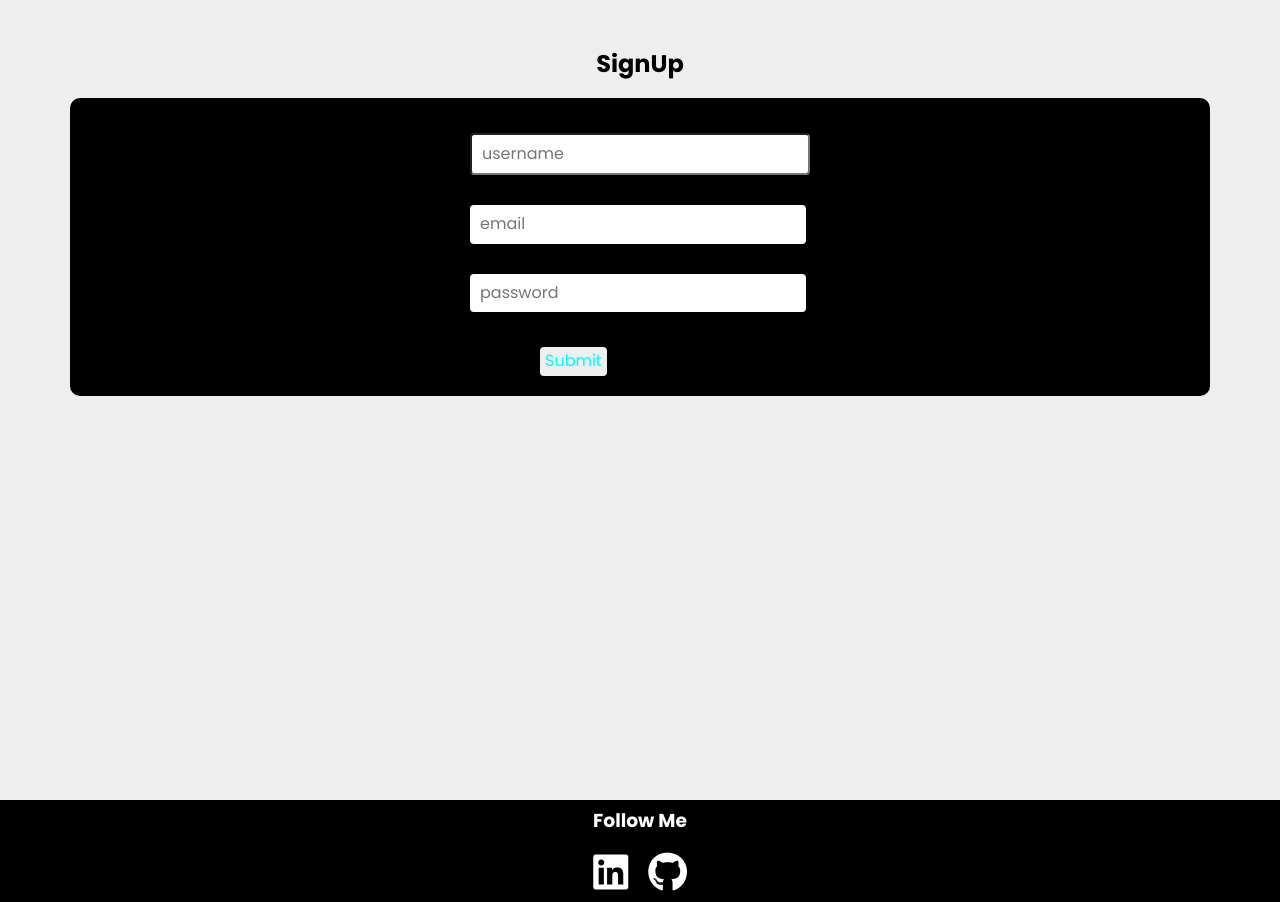
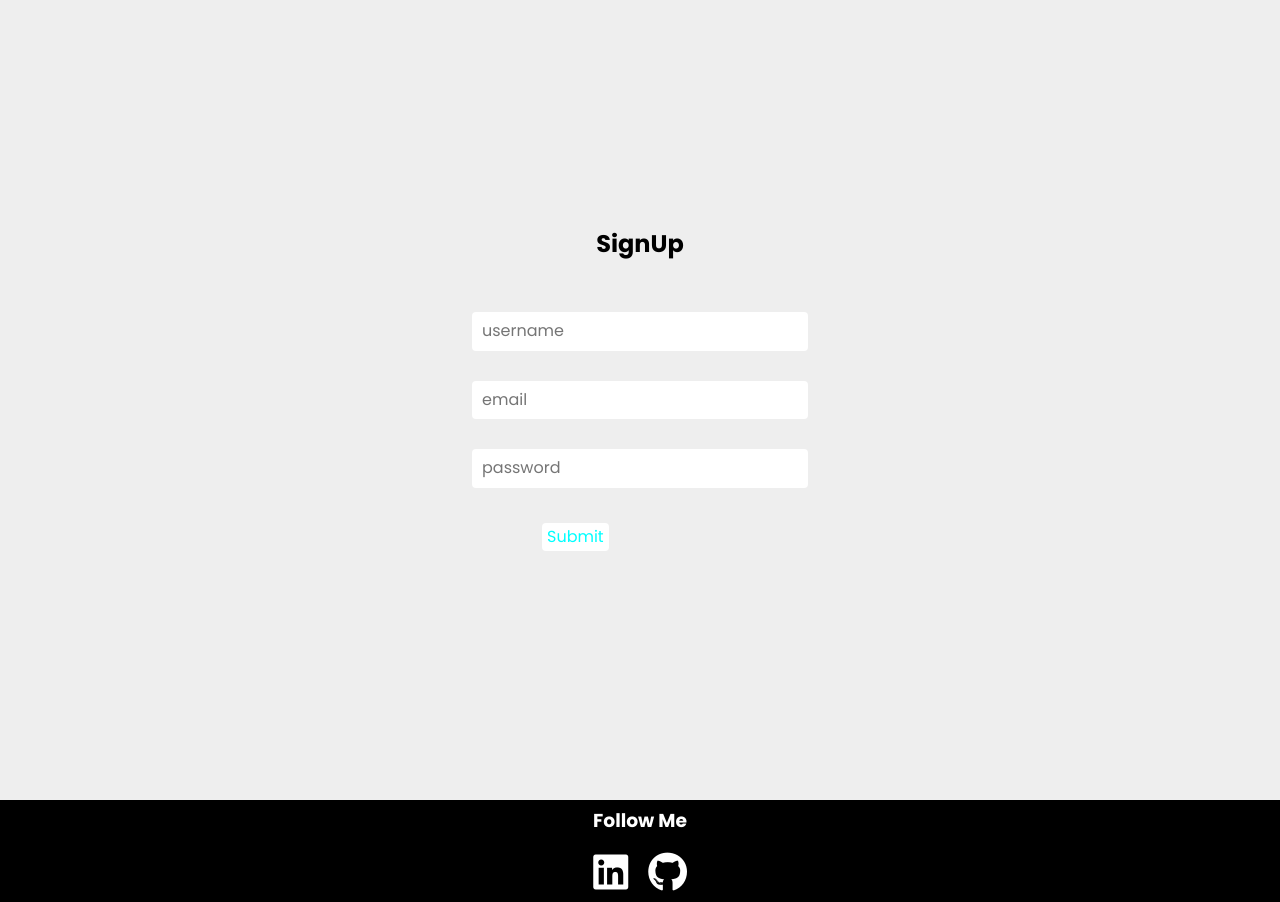
Before and after one commit to ahmadadnanes/Blog-post, a PHP site: page /signup.php in a window 1280 px wide. Shown: the part 63-965 px from the top of the page. Run offline with PHP 8.4, Linux system fonts and the light colour scheme.

Commit message:
minor improvements

```diff
--- a/css/login.css
+++ b/css/login.css
@@ -1,5 +1,8 @@
 section{
     padding: 50px;
+    display: flex;
+    justify-content: center;
+    align-items: center;
 }
 
 section .container h2{
@@ -13,12 +16,15 @@ section .container .form{
     justify-content: center;
     align-items: center;
     position: relative;
-    background-color: black;
     border-radius: 10px;
 }
 
 section .container .form .username{
     margin-top: 20px;
+}
+
+section .container .form .username input{
+    border: none;
 }
 
 section .container .form .user{
@@ -56,6 +62,7 @@ section .container .form .submit button{
     border-radius: 4px;
     color: aqua;
     border: none;
+    background-color: white;
 }
 
 section .container .form .submit button:hover{
--- a/css/main.css
+++ b/css/main.css
@@ -145,6 +145,7 @@ header .container nav .drop_nav ul li a{
  }
 
  section .container .card{
+    margin-bottom: 20px;
     border: 2px solid black;
     border-radius: 4px;
  }
--- a/css/post.css
+++ b/css/post.css
@@ -7,12 +7,11 @@ section .container .form {
     justify-content: center;
     align-items: center;
     position: relative;
-    background-color: black;
     border-radius: 10px;
 }
 
 section .container .form label{
-    color: white;
+    color: black;
 }
 
 section .container .form .title{
@@ -23,6 +22,7 @@ section .container .form .title input{
     border-radius: 4px;
     padding: 10px;
     width: 280px;
+    border: none;
 }
 
 section .container .form .blog{
@@ -32,12 +32,14 @@ section .container .form .blog{
 section .container .form .blog textarea{
     border-radius: 4px;
     padding: 10px;
+    border: none;
 
 }
 
 section .container .form .submit button{
     padding: 5px;
     border-radius: 4px;
+    background-color: white;
     color: aqua;
     margin-bottom: 20px;
     border: none;
```
